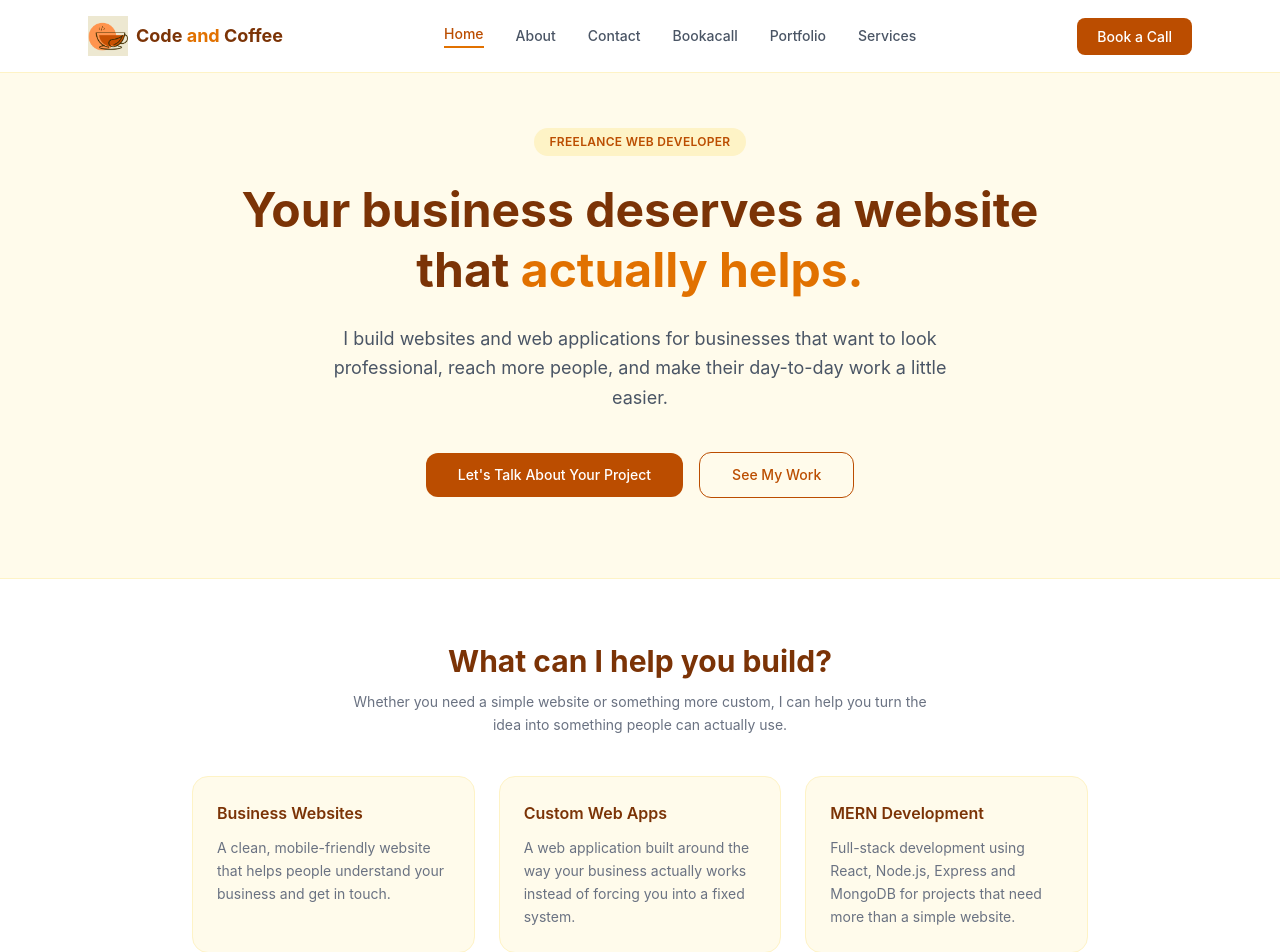
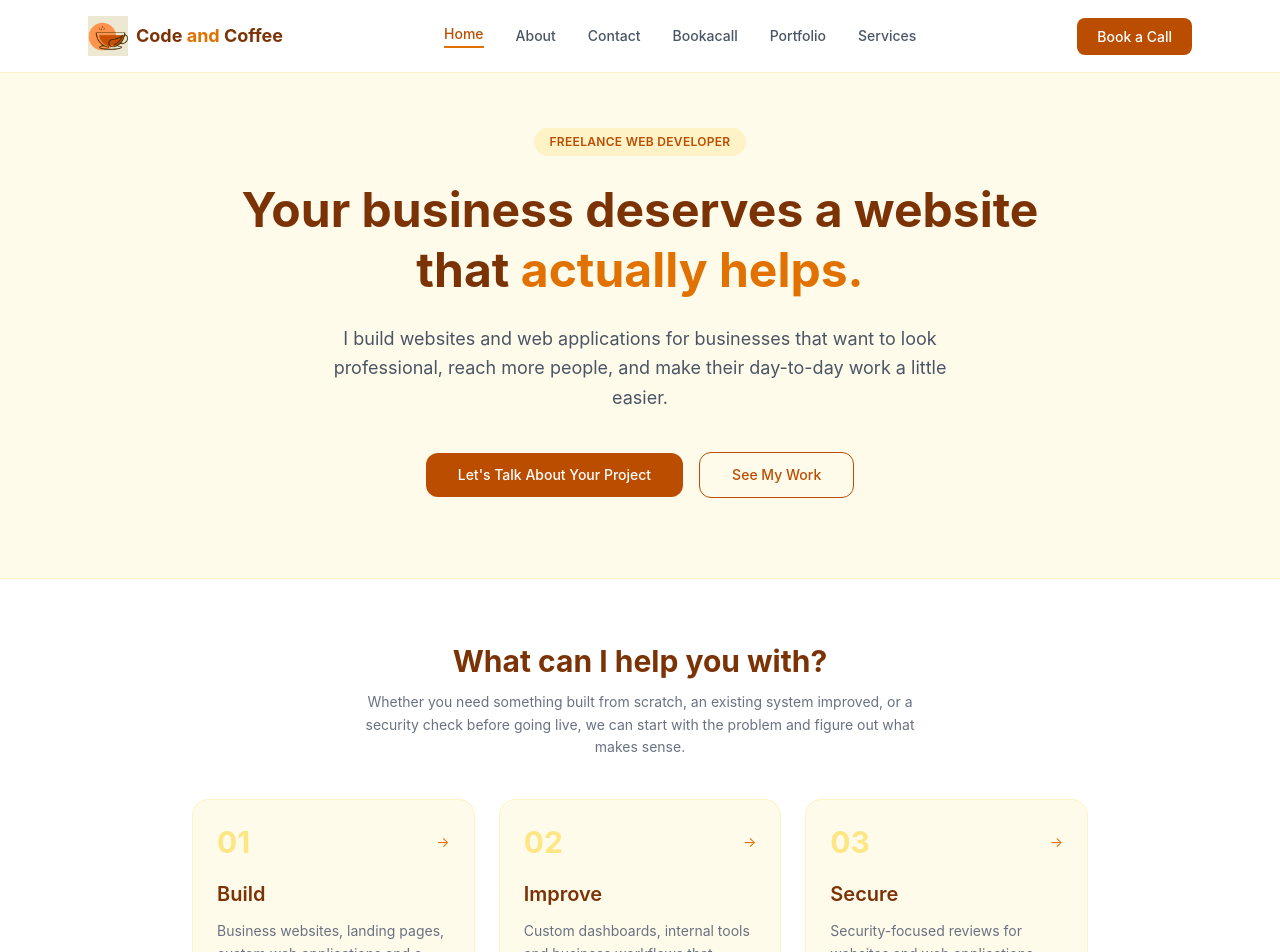
Before and after one commit to sivasankaranit44-wq/code-and-coffee-freelance-site, a React (Vite) app: page / in a window 1280 px wide. Shown: the top 952 px of the page. Built offline with nearby package versions, Linux system fonts and the light colour scheme.

Commit message:
highlighting web security services

```diff
--- a/src/pages/Home.jsx
+++ b/src/pages/Home.jsx
@@ -41,50 +41,71 @@ export default function Home() {
       </section>
 
       {/* What I Can Help With */}
+{/* What I Can Help With */}
 <section className="border-y border-amber-100 bg-white px-6 py-16">
   <div className="mx-auto max-w-4xl">
     <div className="mb-10 text-center">
       <h2 className="mb-3 text-3xl font-bold text-amber-900">
-              What can I help you build?
+        What can I help you with?
       </h2>
 
       <p className="mx-auto max-w-xl text-sm leading-relaxed text-gray-500">
-              Whether you need a simple website or something more custom,
-              I can help you turn the idea into something people can actually use.
+        Whether you need something built from scratch, an existing system
+        improved, or a security check before going live, we can start with
+        the problem and figure out what makes sense.
       </p>
     </div>
 
     <div className="grid grid-cols-1 gap-6 md:grid-cols-3">
       {[
         {
-                title: "Business Websites",
-                desc: "A clean, mobile-friendly website that helps people understand your business and get in touch.",
+          number: "01",
+          title: "Build",
+          desc: "Business websites, landing pages, custom web applications and e-commerce platforms built around what your business actually needs.",
+          link: "/services",
         },
         {
-                title: "Custom Web Apps",
-                desc: "A web application built around the way your business actually works instead of forcing you into a fixed system.",
+          number: "02",
+          title: "Improve",
+          desc: "Custom dashboards, internal tools and business workflows that reduce repetitive work and make your existing processes easier to manage.",
+          link: "/services",
         },
         {
-                title: "MERN Development",
-                desc: "Full-stack development using React, Node.js, Express and MongoDB for projects that need more than a simple website.",
+          number: "03",
+          title: "Secure",
+          desc: "Security-focused reviews for websites and web applications, including authentication, authorization, APIs and common security weaknesses.",
+          link: "/services",
         },
-            ].map((item, i) => (
-              <div
-                key={i}
-                className="rounded-2xl border border-amber-100 bg-amber-50 p-6"
+      ].map((item) => (
+        <Link
+          key={item.number}
+          to={item.link}
+          className="group rounded-2xl border border-amber-100 bg-amber-50 p-6 transition-all duration-200 hover:-translate-y-1 hover:border-amber-200 hover:shadow-md"
         >
-                <h3 className="mb-3 font-semibold text-amber-900">
+          <div className="mb-5 flex items-center justify-between">
+            <span className="text-3xl font-bold text-amber-200">
+              {item.number}
+            </span>
+
+            <span className="text-sm text-amber-600 transition-transform duration-200 group-hover:translate-x-1">
+              →
+            </span>
+          </div>
+
+          <h3 className="mb-3 text-xl font-semibold text-amber-900">
             {item.title}
           </h3>
 
           <p className="text-sm leading-relaxed text-gray-500">
             {item.desc}
           </p>
-              </div>
+        </Link>
       ))}
     </div>
   </div>
 </section>
+
+
 
       {/* Problems Section */}
       <section className="bg-amber-50 px-6 py-20">
```
Lines whose indentation alone changed are shown as unchanged.
